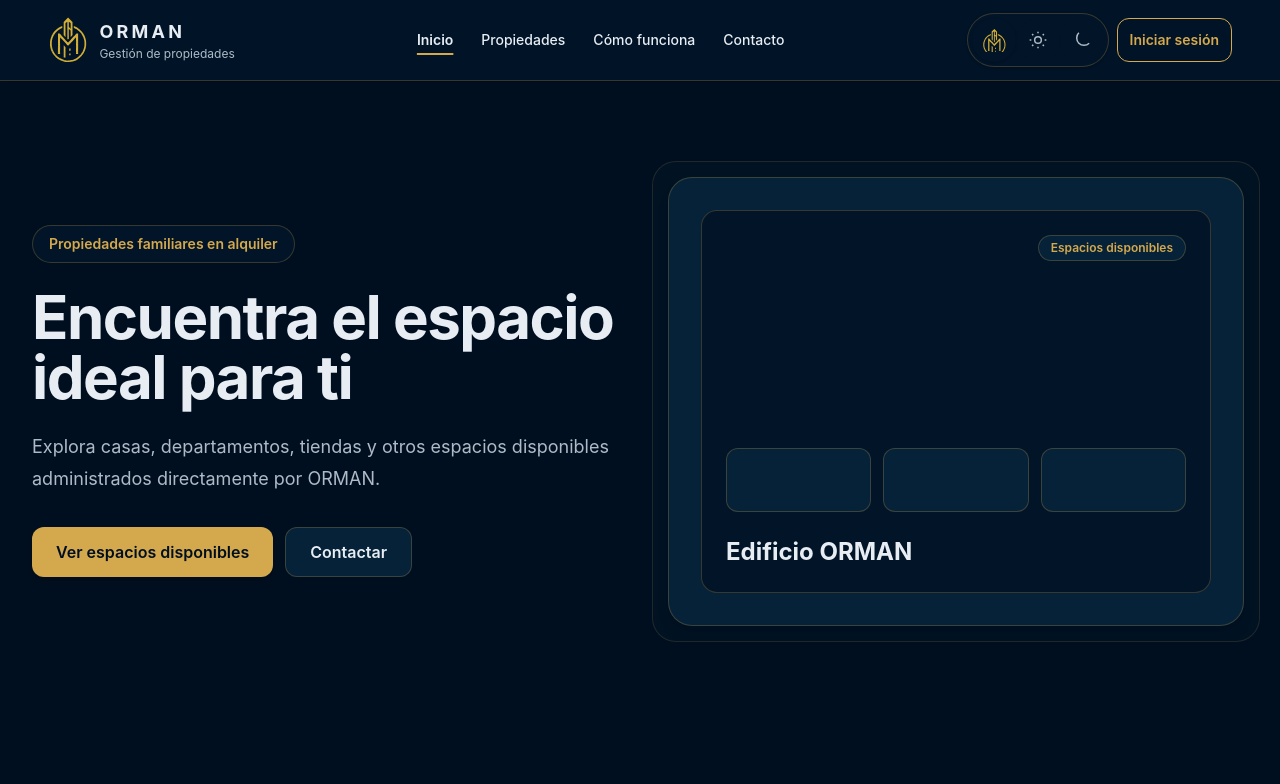
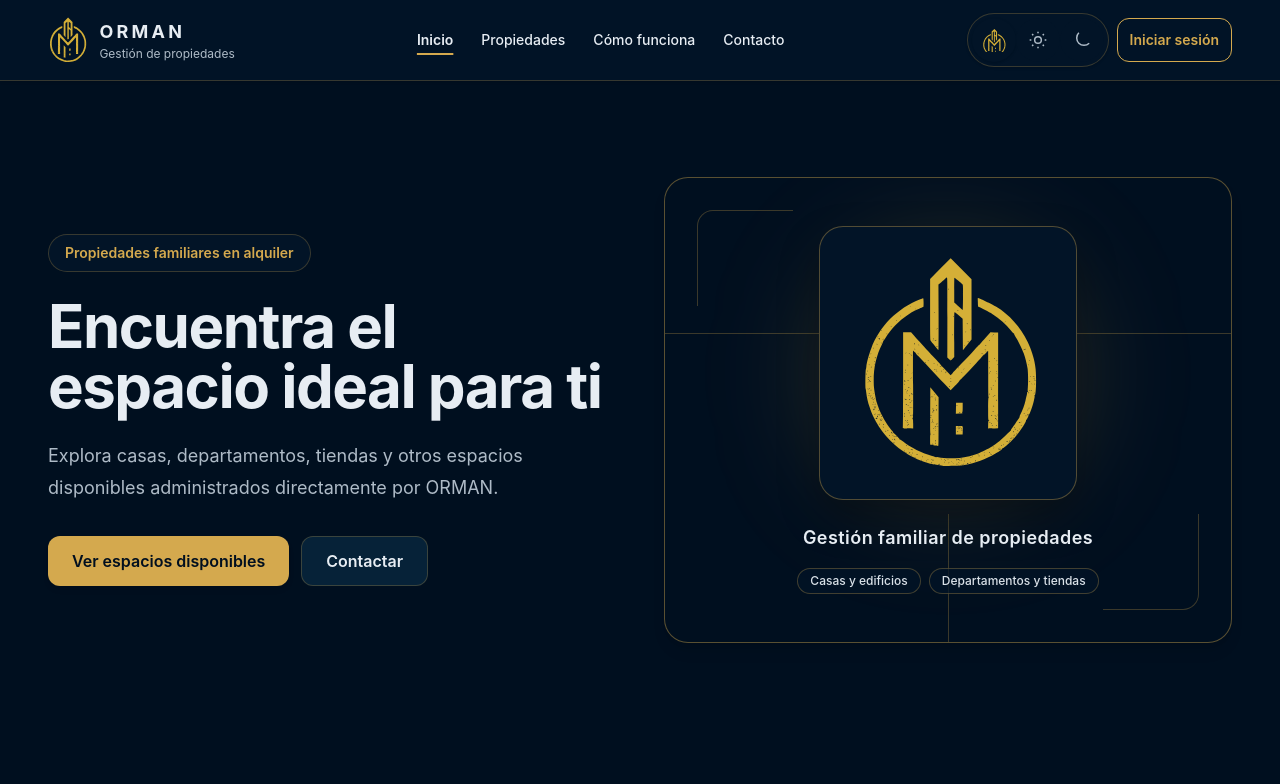
Before and after one commit to Xavier2206/Orman_Frontend, an Angular app: page / in a window 1280 px wide. Shown: the top 784 px of the page. Built offline with nearby package versions, Linux system fonts and the light colour scheme.

Commit message:
fix(landing): corrige tema día y animación del hero

```diff
--- /dev/null
+++ b/src/app/features/public/landing/components/hero-section/hero-section.component.css
@@ -0,0 +1,40 @@
+.hero-logo-entrance {
+  animation: hero-logo-enter 540ms cubic-bezier(0.22, 1, 0.36, 1) both;
+}
+
+.hero-logo-line {
+  animation: hero-decoration-enter 420ms ease-out 220ms both;
+}
+
+.hero-logo-surface {
+  box-shadow: 0 18px 40px var(--theme-hero-logo-shadow);
+}
+
+@keyframes hero-logo-enter {
+  from {
+    opacity: 0;
+    transform: translateX(20px);
+  }
+
+  to {
+    opacity: 1;
+    transform: translateX(0);
+  }
+}
+
+@keyframes hero-decoration-enter {
+  from {
+    opacity: 0;
+  }
+
+  to {
+    opacity: 1;
+  }
+}
+
+@media (prefers-reduced-motion: reduce) {
+  .hero-logo-entrance,
+  .hero-logo-line {
+    animation: none;
+  }
+}
--- a/src/app/features/public/landing/components/hero-section/hero-section.component.html
+++ b/src/app/features/public/landing/components/hero-section/hero-section.component.html
@@ -3,7 +3,7 @@
   class="scroll-mt-28 overflow-hidden py-16 sm:py-20 lg:py-24"
   aria-labelledby="hero-title"
 >
-  <div class="mx-auto grid max-w-7xl items-center gap-12 px-4 sm:px-6 lg:grid-cols-2 lg:px-8">
+  <div class="mx-auto grid max-w-[1800px] items-center gap-12 px-4 sm:px-6 lg:grid-cols-2 lg:px-8 xl:px-12 2xl:px-16">
     <div>
       <p
         class="inline-flex rounded-full border border-theme-border bg-surface px-4 py-2 text-sm font-semibold text-accent"
@@ -38,28 +38,35 @@
 
     <div class="relative mx-auto w-full max-w-xl">
       <div
-        class="absolute -inset-4 rounded-3xl border border-theme-border bg-surface opacity-60"
-      ></div>
-      <div
-        class="relative overflow-hidden rounded-3xl border border-theme-border bg-card p-6 shadow-lg sm:p-8"
+        class="relative isolate overflow-hidden rounded-3xl border border-[color:var(--theme-hero-border)] bg-[var(--theme-hero-panel)] px-6 py-8 shadow-lg sm:px-8 sm:py-10 lg:px-10 lg:py-12"
       >
-        <div
-          class="flex aspect-4/3 flex-col justify-between rounded-2xl border border-theme-border bg-surface p-6"
-        >
-          <div class="flex items-center justify-end">
-            <span
-              class="rounded-full border border-theme-border bg-card px-3 py-1 text-xs font-semibold text-accent"
-            >
-              Espacios disponibles
+        <div class="pointer-events-none absolute inset-0" aria-hidden="true">
+          <span class="absolute left-1/2 top-[42%] size-40 -translate-x-1/2 -translate-y-1/2 rounded-full bg-[var(--theme-hero-glow)] blur-3xl sm:size-56"></span>
+          <span class="hero-logo-line absolute left-5 top-5 h-16 w-16 rounded-tl-2xl border-l border-t border-[color:var(--theme-hero-decoration)] sm:left-8 sm:top-8 sm:h-24 sm:w-24"></span>
+          <span class="hero-logo-line absolute bottom-5 right-5 h-16 w-16 rounded-br-2xl border-b border-r border-[color:var(--theme-hero-decoration)] sm:bottom-8 sm:right-8 sm:h-24 sm:w-24"></span>
+          <span class="hero-logo-line absolute inset-x-0 top-1/3 border-t border-[color:var(--theme-hero-decoration)]"></span>
+          <span class="hero-logo-line absolute bottom-0 left-1/2 h-24 w-px bg-[var(--theme-hero-decoration)] sm:h-32"></span>
+          <span class="hero-logo-line absolute right-[18%] top-[18%] hidden size-3 rounded-full border border-[color:var(--theme-hero-decoration)] lg:block"></span>
+        </div>
+
+        <div class="hero-logo-entrance relative flex flex-col items-center text-center">
+          <div class="hero-logo-surface flex items-center justify-center rounded-3xl border border-[color:var(--theme-hero-logo-border)] bg-[var(--theme-hero-logo-surface)] px-7 py-5 sm:px-9 sm:py-6">
+            <img
+              class="h-36 w-auto object-contain sm:h-48 lg:h-56"
+              src="/images/brand/orman-logo.svg"
+              alt="Logotipo oficial de ORMAN"
+            />
+          </div>
+          <p class="mt-5 text-base font-semibold tracking-wide text-[var(--theme-hero-text)] sm:mt-6 sm:text-lg">
+            Gestión familiar de propiedades
+          </p>
+          <div class="mt-3 flex flex-wrap justify-center gap-2 sm:mt-4" aria-label="Tipos de propiedades gestionadas">
+            <span class="rounded-full border border-[color:var(--theme-hero-tag-border)] bg-[var(--theme-hero-tag)] px-3 py-1 text-xs font-medium text-[var(--theme-hero-text-muted)]">
+              Casas y edificios
             </span>
-          </div>
-          <div>
-            <div class="mb-6 grid grid-cols-3 gap-3">
-              <span class="h-16 rounded-lg border border-theme-border bg-card"></span>
-              <span class="h-16 rounded-lg border border-theme-border bg-card"></span>
-              <span class="h-16 rounded-lg border border-theme-border bg-card"></span>
-            </div>
-            <p class="text-2xl font-bold text-content">Edificio ORMAN</p>
+            <span class="rounded-full border border-[color:var(--theme-hero-tag-border)] bg-[var(--theme-hero-tag)] px-3 py-1 text-xs font-medium text-[var(--theme-hero-text-muted)]">
+              Departamentos y tiendas
+            </span>
           </div>
         </div>
       </div>
--- a/src/app/features/public/landing/components/hero-section/hero-section.component.ts
+++ b/src/app/features/public/landing/components/hero-section/hero-section.component.ts
@@ -3,5 +3,6 @@ import { Component } from '@angular/core';
 @Component({
   selector: 'app-hero-section',
   templateUrl: './hero-section.component.html',
+  styleUrl: './hero-section.component.css',
 })
 export class HeroSectionComponent {}
--- a/src/styles/themes.css
+++ b/src/styles/themes.css
@@ -16,6 +16,17 @@
   --theme-warning: #d97706;
   --theme-danger: #dc2626;
   --theme-focus: #d4a94e;
+  --theme-hero-panel: #000f1f;
+  --theme-hero-border: rgba(212, 169, 78, 0.42);
+  --theme-hero-decoration: rgba(212, 169, 78, 0.28);
+  --theme-hero-glow: rgba(212, 169, 78, 0.3);
+  --theme-hero-text: #e7edf3;
+  --theme-hero-text-muted: #d9e1e8;
+  --theme-hero-tag: rgba(2, 20, 39, 0.72);
+  --theme-hero-tag-border: rgba(212, 169, 78, 0.3);
+  --theme-hero-logo-surface: #021427;
+  --theme-hero-logo-border: rgba(212, 169, 78, 0.38);
+  --theme-hero-logo-shadow: rgba(0, 0, 0, 0.3);
   --shadow-sm: 0 1px 2px rgba(0, 0, 0, 0.18);
   --shadow-md: 0 8px 24px rgba(0, 0, 0, 0.22);
   --shadow-lg: 0 18px 48px rgba(0, 0, 0, 0.28);
@@ -38,6 +49,17 @@
   --theme-accent-contrast: #080808;
   --theme-border: rgba(212, 169, 78, 0.22);
   --theme-overlay: rgba(0, 0, 0, 0.72);
+  --theme-hero-panel: #111111;
+  --theme-hero-border: rgba(212, 169, 78, 0.38);
+  --theme-hero-decoration: rgba(212, 169, 78, 0.24);
+  --theme-hero-glow: rgba(212, 169, 78, 0.26);
+  --theme-hero-text: #f5f5f5;
+  --theme-hero-text-muted: #d6d6d6;
+  --theme-hero-tag: rgba(17, 17, 17, 0.78);
+  --theme-hero-tag-border: rgba(212, 169, 78, 0.28);
+  --theme-hero-logo-surface: #080808;
+  --theme-hero-logo-border: rgba(212, 169, 78, 0.34);
+  --theme-hero-logo-shadow: rgba(0, 0, 0, 0.38);
 }
 
 :root[data-theme='light'] {
@@ -53,6 +75,17 @@
   --theme-accent-contrast: #000f1f;
   --theme-border: #d9e0e6;
   --theme-overlay: rgba(0, 15, 31, 0.16);
+  --theme-hero-panel: #f8fafc;
+  --theme-hero-border: rgba(191, 145, 52, 0.38);
+  --theme-hero-decoration: rgba(191, 145, 52, 0.24);
+  --theme-hero-glow: rgba(212, 169, 78, 0.2);
+  --theme-hero-text: #000f1f;
+  --theme-hero-text-muted: #314253;
+  --theme-hero-tag: #ffffff;
+  --theme-hero-tag-border: rgba(191, 145, 52, 0.34);
+  --theme-hero-logo-surface: #000f1f;
+  --theme-hero-logo-border: rgba(212, 169, 78, 0.46);
+  --theme-hero-logo-shadow: rgba(0, 15, 31, 0.18);
 }
 
 html,
```
Also changed, not shown: 5 other files (tests, documents, lock files or other folders).
